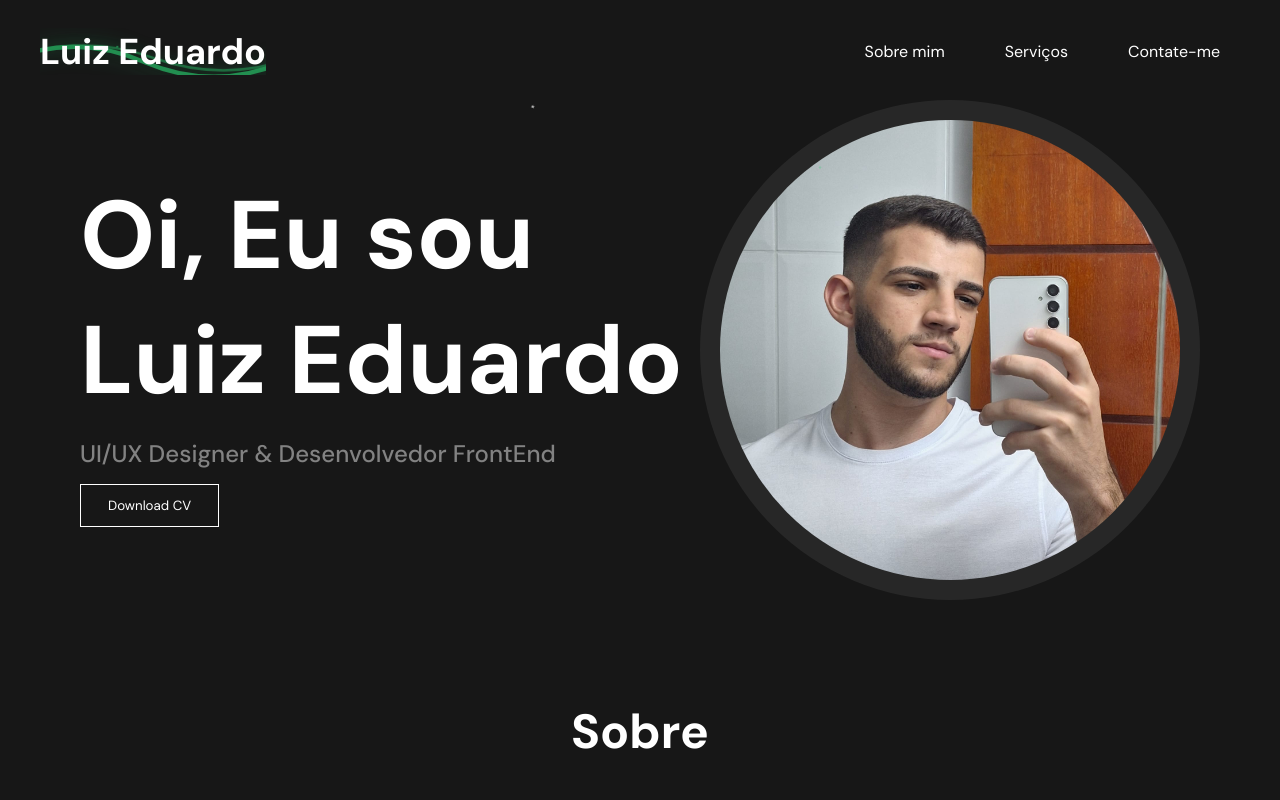
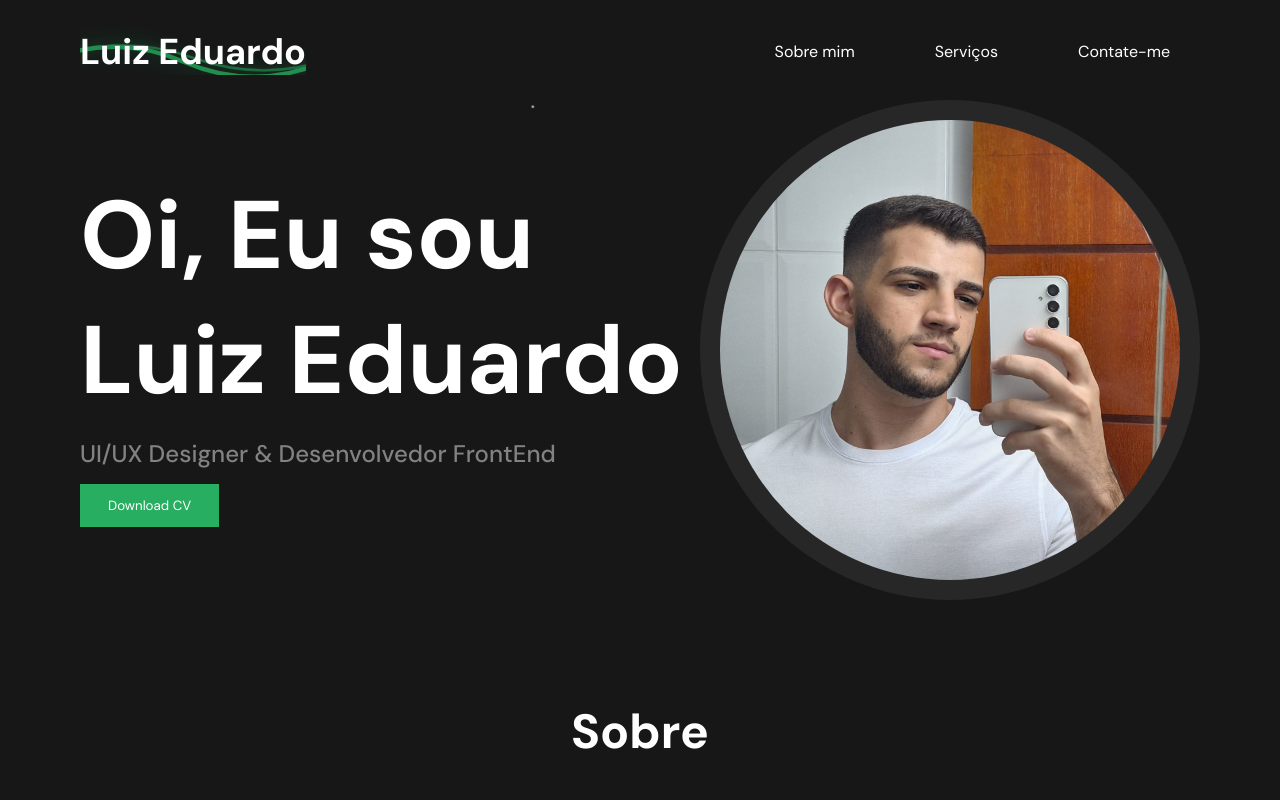
Before and after one commit to LuizEdu-AR/portfolio_luiz, a React (Vite) app: page / in a window 1280 px wide. Shown: the top 800 px of the page. Built offline with nearby package versions, Linux system fonts and the light colour scheme.

Commit message:
style: Update button styles and header spacing
- Change home button to green background with white on hover effect
- Increase header padding from 28px 40px to 28px 80px
- Add background hover effect to nav links with padding and border radius
- Clean up CSS formatting and spacing consistency

```diff
--- a/src/assets/components/Header/index.css
+++ b/src/assets/components/Header/index.css
@@ -2,7 +2,7 @@
     display: flex;
     justify-content: space-between;
     align-items: center;
-    padding: 28px 40px;
+    padding: 28px 80px;
     background-color: transparent;
     color: white;
     position: fixed;
@@ -49,12 +49,14 @@
 .header-link{
     color: white;
     text-decoration: none;
-    transition: color 0.3s ease;
+    transition: 0.7s;
     cursor: pointer;
+    padding: 5px 10px;
+    border-radius: 5px;
 }
 
 .header-link:hover{
-    color: #27ae60;
+    background-color: rgb(255, 255, 255, 20%);
 }
 
 /* Responsivo para Tablet */
--- a/src/assets/components/MainHome/index.css
+++ b/src/assets/components/MainHome/index.css
@@ -1,43 +1,42 @@
-.main-home-container{
+.main-home-container {
     display: flex;
     justify-content: space-between;
     align-items: center;
 }
 
-.main-home{
+.main-home {
     display: flex;
     flex-direction: column;
     align-items: flex-start;
     gap: 15px;
 }
 
-.home-h1{
+.home-h1 {
     color: #fff;
     font-size: 96px;
 }
 
-.home-p{
+.home-p {
     font-size: 24px;
     color: #828282;
     font-weight: 500;
 }
 
-.home-button{
-    background-color: none;
+.home-button {
+    background-color: #27ae60;
     color: #fff;
-    border: 1px solid #fff;
+    border: 1px solid #27ae60;
     padding: 12px 27px;
     transition: 0.7s;
-    background-color: #171717;
 }
 
-.home-button:hover{
-    background-color: #27ea60;
-    border: 1px solid #27ea60;
+.home-button:hover {
+    background-color: #171717;
+    border: 1px solid #fff;
     cursor: pointer;
 }
 
-.ball-image{
+.ball-image {
     width: 500px;
     height: 500px;
     padding: 20px;
@@ -45,7 +44,7 @@
     border-radius: 50%;
 }
 
-.home-img{
+.home-img {
     width: 460px;
     height: 460px;
     border-radius: 50%;
```
